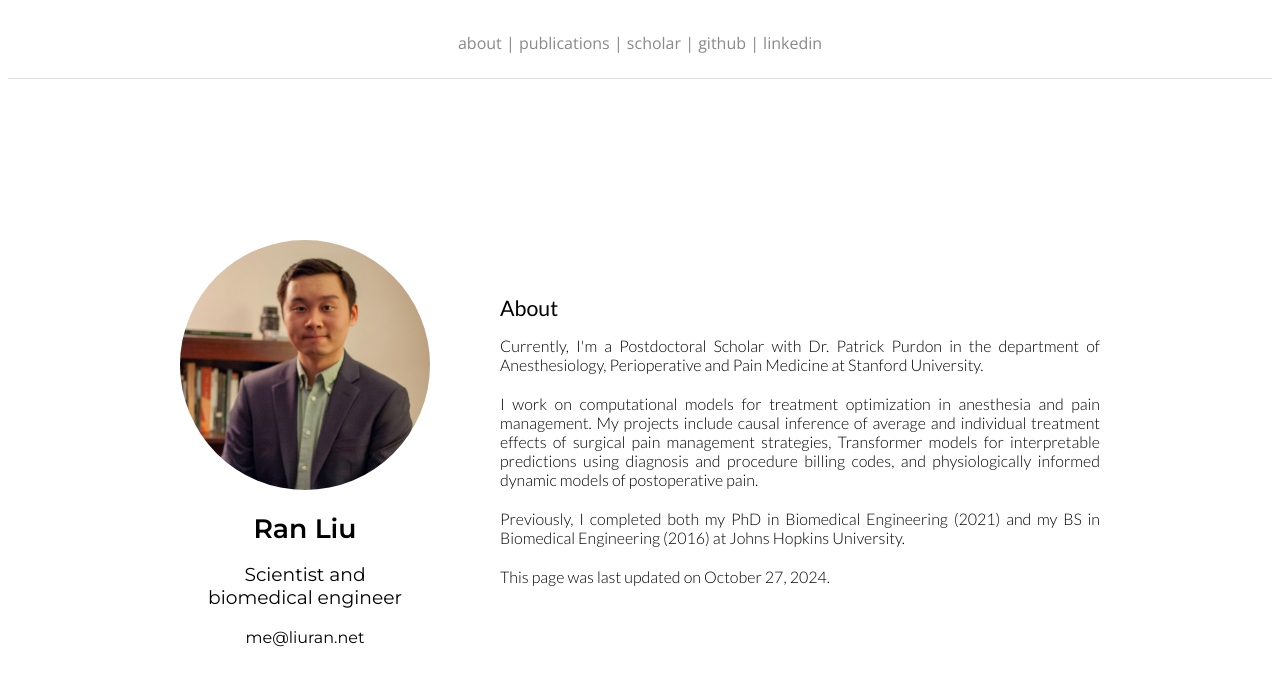
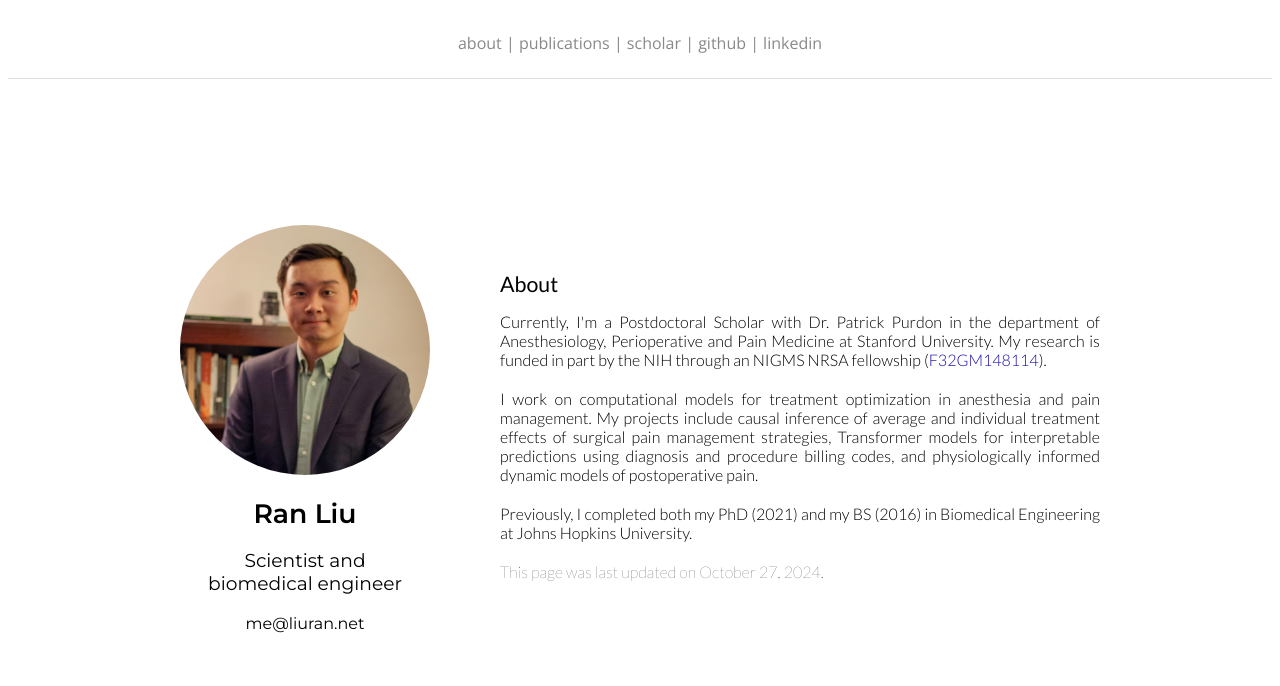
Before and after one commit to instigatorofawe/liuran-refresh, a SvelteKit app: page / in a window 1280 px wide. Shown: the top 686 px of the page. Built offline with nearby package versions, Linux system fonts and the light colour scheme.

Commit message:
Add more slack to view-height calculations

```diff
--- a/src/routes/+layout.svelte
+++ b/src/routes/+layout.svelte
@@ -34,7 +34,7 @@ body {
 .page-container {
     display: flex;
     flex-direction: column;
-    min-height: calc(100vh - 71px);
+    min-height: calc(100vh - 100px);
 }
 </style>
 
--- a/src/routes/+page.svelte
+++ b/src/routes/+page.svelte
@@ -64,6 +64,15 @@
     margin-bottom: 1.25em;
 }
 
+.right a {
+    color: #1A0DAB;
+    text-decoration: none;
+}
+
+.right a:hover {
+    text-decoration: underline;
+}
+
 @media only screen and (max-width: 1024px) {
     .about-container {
         flex-direction: column;
@@ -91,8 +100,6 @@
     .right {
         margin: 0 auto;
     }
-
-
 }
 </style>
 
@@ -115,7 +122,11 @@ import bio from '$lib/images/bio.jpg';
         <h1>About</h1>
         <div>
             Currently, I'm a Postdoctoral Scholar with Dr. Patrick Purdon in the department of Anesthesiology,
-            Perioperative and Pain Medicine at Stanford University.
+            Perioperative and Pain Medicine at Stanford University. My research is funded in part by the NIH through an
+            NIGMS NRSA fellowship
+            (<a href="https://reporter.nih.gov/search/I7PVmY38_EGQRCTeSb2Yzg/project-details/10899776">
+            F32GM148114
+            </a>).
         </div>
 
         <div>
@@ -126,11 +137,11 @@ import bio from '$lib/images/bio.jpg';
         </div>
 
         <div>
-            Previously, I completed both my PhD in Biomedical Engineering (2021) and my BS in Biomedical Engineering
-            (2016) at Johns Hopkins University.
+            Previously, I completed both my PhD (2021) and my BS (2016) in Biomedical Engineering at Johns Hopkins
+            University.
         </div>
 
-        <div>
+        <div style="font-weight: 200;">
             This page was last updated on October 27, 2024.
         </div>
     </div>
```
